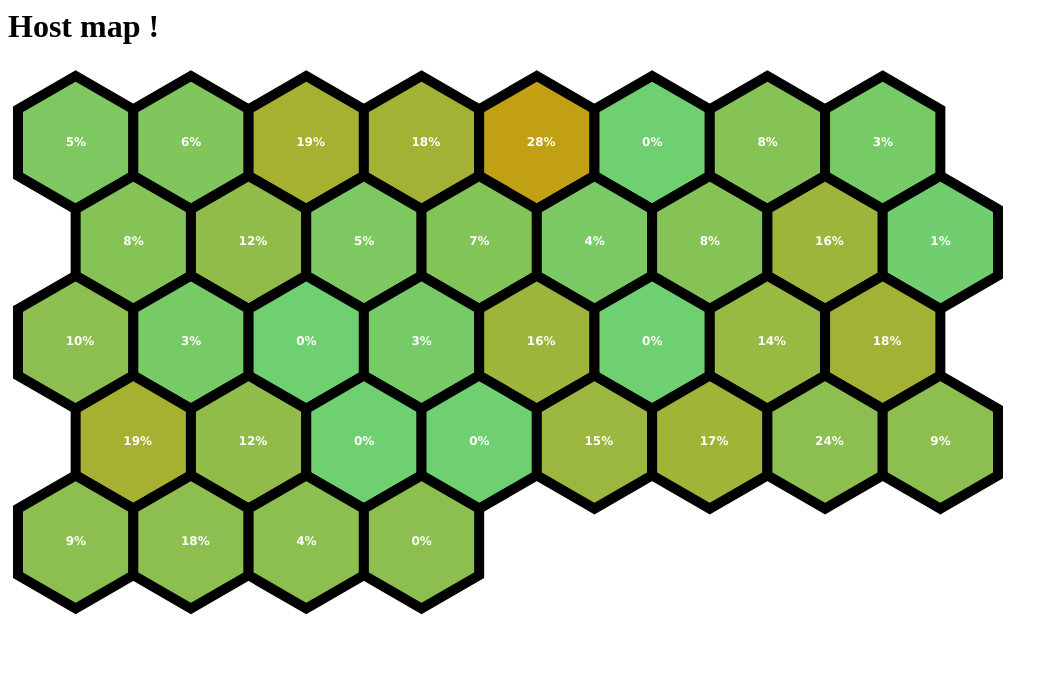
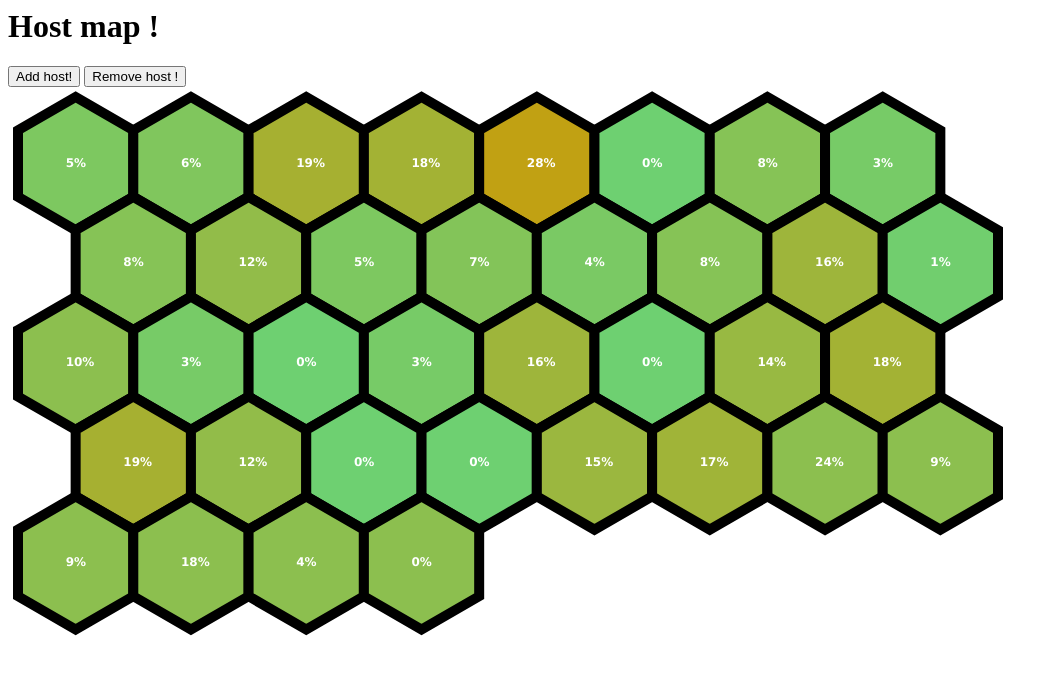
Before and after one commit to evilduckling/demo-d3-hive-array, a plain HTML site: page index.html in a window 1280 px wide. Shown: the whole page, without its empty margins (0-1058 px from the left). Drawn offline with nearby package versions, Linux system fonts and the light colour scheme.

Commit message:
Add and remove host button

```diff
--- a/hive.js
+++ b/hive.js
@@ -1,5 +1,5 @@
 const graphWidth = 1000;
-const graphHeight = 700;
+const graphHeight = 1000;
 const hostPerLine = 8;
 const lineThickness = 10;
 const hexaWidth = (graphWidth - 2 * lineThickness) / (hostPerLine + 0.5);
@@ -134,6 +134,16 @@ function evolveData() {
   });
 }
 
+function addHost() {
+  data.push(0);
+  updateGraph();
+}
+
+function removeHost() {
+  data.pop();
+  updateGraph();
+}
+
 // Create fake set of data
 let data = new Array(36).fill(10);
 
--- a/index.html
+++ b/index.html
@@ -3,7 +3,11 @@
         <script src="https://d3js.org/d3.v5.min.js"></script>
     </head>
     <body>
-        <h1>Host map !</h1>
+        <div>
+            <h1>Host map !</h1>
+            <button onClick='addHost()'>Add host!</button>
+            <button onClick='removeHost()'>Remove host !</button>
+        </div>
         <svg></svg>
         <script src="./hive.js"></script>
     </body>
```
